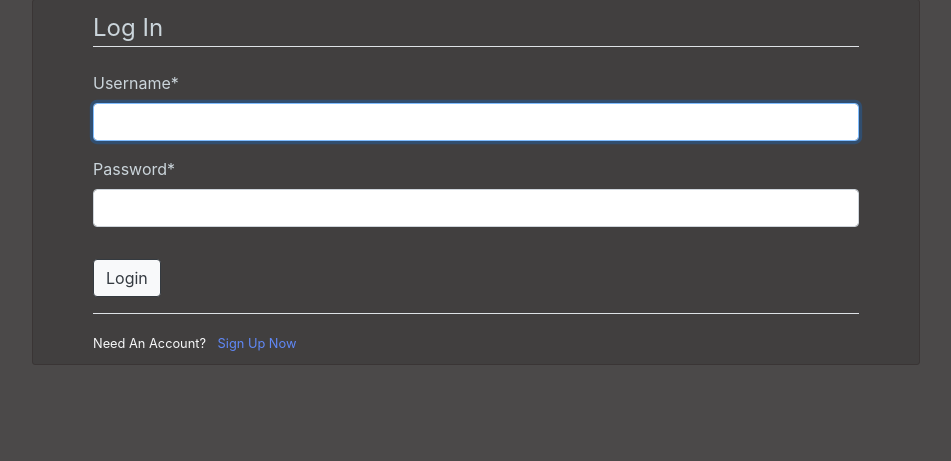
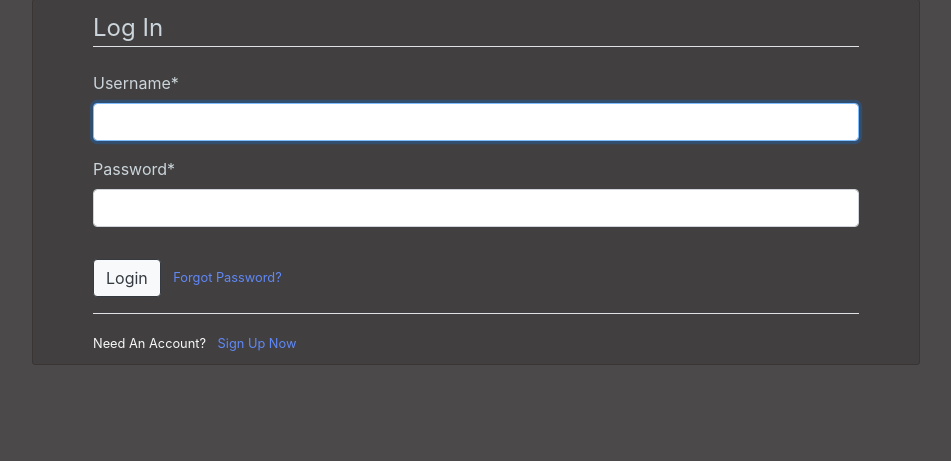
Before and after one commit to ze-mo/Currency-Converter, a Django app: page /login/ in a window 1280 px wide. Shown: the part 129-590 px from the top of the page, without its empty margins (164-1115 px from the left). Run offline with Django 3.2, Linux system fonts and the light colour scheme; parts of the project's set-up code (start-up, migrations or seed data) failed here and were passed over; some libraries are stand-ins or nearby versions.

Commit message:
Added url for changing password

```diff
--- a/django_project/users/templates/users/login.html
+++ b/django_project/users/templates/users/login.html
@@ -10,6 +10,9 @@
             </fieldset>
             <div class="form-group">
                 <button class="btn btn-outline-dark btn-light" type="submit">Login</button>
+                <small class="text-light ml-2">
+                    <a href="{% url 'password_reset' %}">Forgot Password?</a>
+                </small>
             </div>
         </form>
         <div class="border-top pt-3">
```
